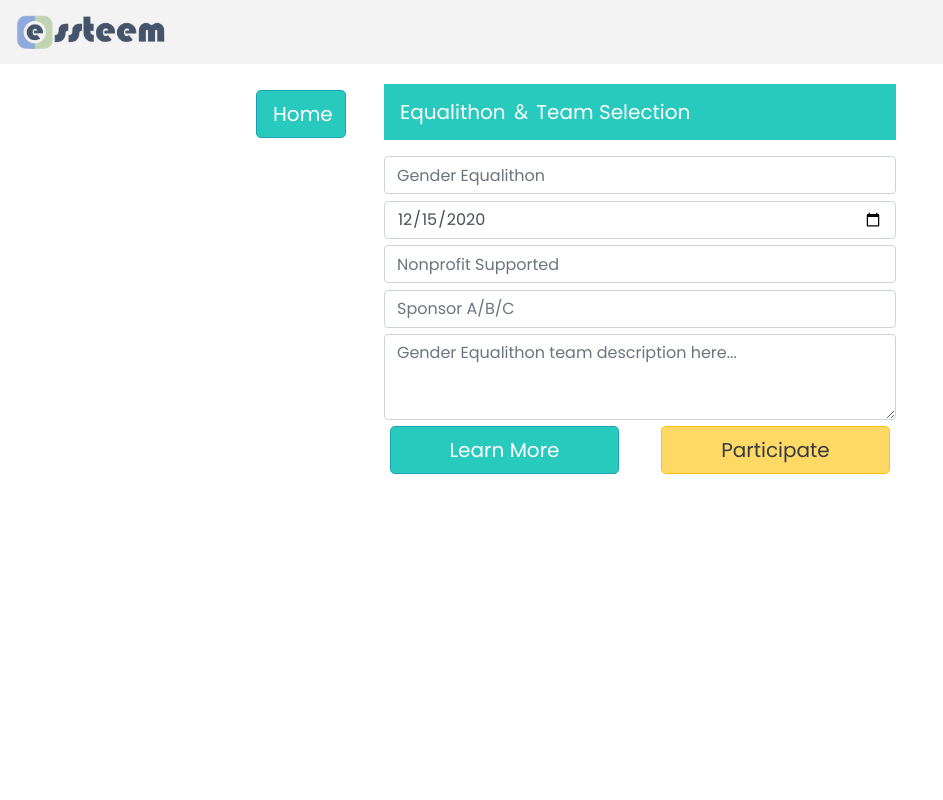
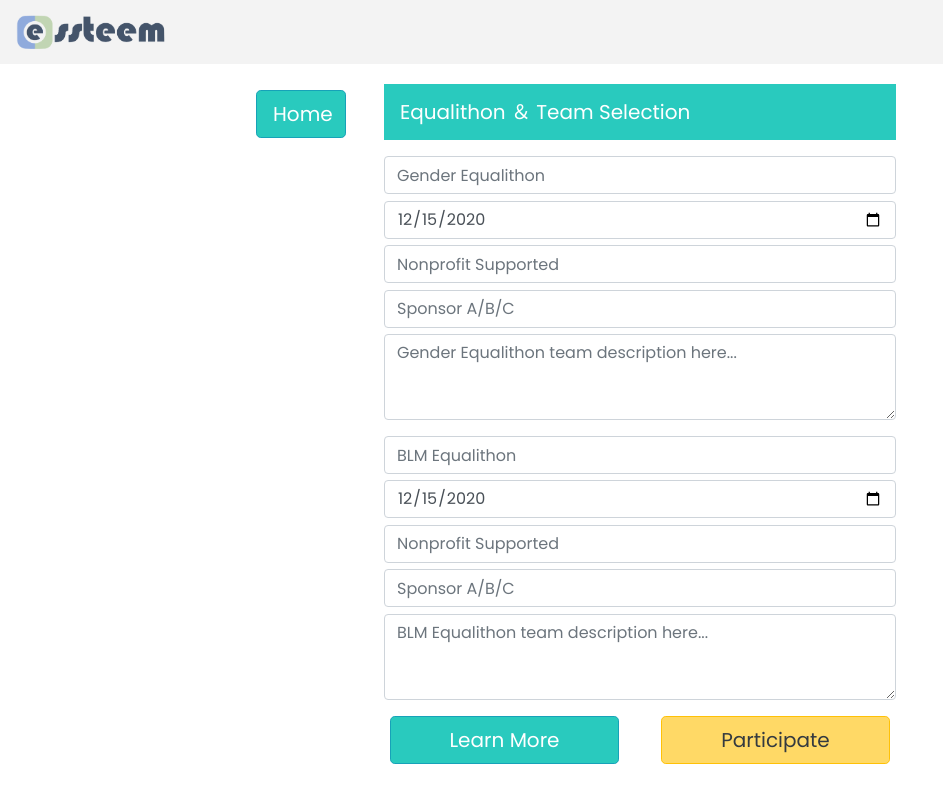
Before and after one commit to esteemcode/equalithon, a React (Create React App) app: page /equalithon-selection in a window 1280 px wide. Shown: the whole page, without its empty margins (0-943 px from the left). Built offline with nearby package versions, Linux system fonts and the light colour scheme.

Commit message:
add second equalithon to the list

```diff
--- a/src/components/EqualithonSelection.jsx
+++ b/src/components/EqualithonSelection.jsx
@@ -30,7 +30,23 @@ const EqualithonSelection = () => {
                 <Form.Group name="teamDescription">
                     <Form.Control as="textarea" rows={3} placeholder="Gender Equalithon team description here..." />
                 </Form.Group>
-                <Row className="text-center">
+                <Form.Group className="form-group">
+                    <Form.Control className="mt-3" required type="text" name="teamName" placeholder="BLM Equalithon" />
+                </Form.Group>
+                <Form.Group className="form-group">
+                    <Form.Control required type="date" name="date" value="2020-12-15"
+                    min="2020-01-01" max="2021-12-31" />
+                </Form.Group>
+                <Form.Group className="form-group">
+                    <Form.Control required type="text" name="nonProfit" placeholder="Nonprofit Supported" />
+                </Form.Group>
+                <Form.Group className="form-group">
+                    <Form.Control required type="text" name="sponsor" placeholder="Sponsor A/B/C" />
+                </Form.Group>
+                <Form.Group name="teamDescription">
+                    <Form.Control as="textarea" rows={3} placeholder="BLM Equalithon team description here..." />
+                </Form.Group>
+                <Row className="text-center mt-3">
                     <Col lg={{ span: 6}}>
                         <Button href="/equalithon-info" size="lg" variant="info" className="cyan text-white team-select-button mx-auto">Learn More</Button>
                     </Col>
```
Also changed, not shown: 1 other file (tests, documents, lock files or other folders).
